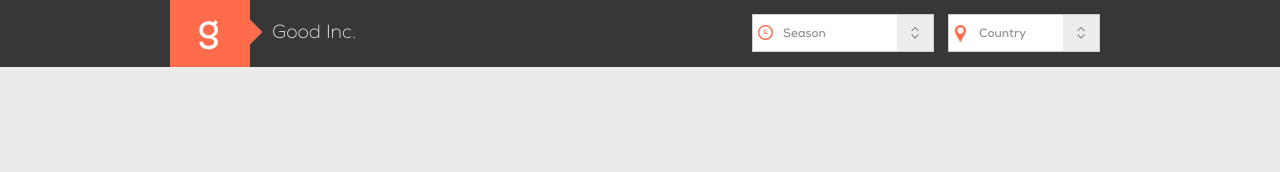
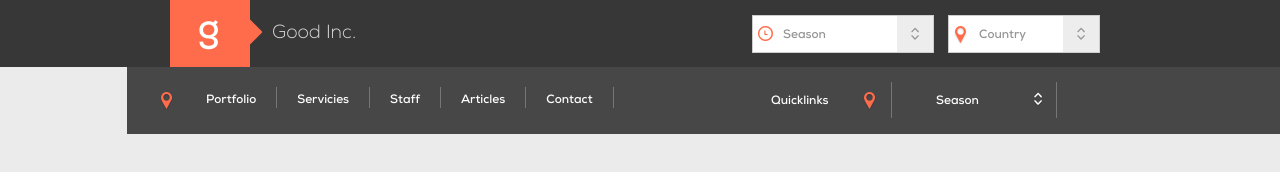
Before and after one commit to Matroskin94/Good_inc, a plain HTML site: page Index.html in a window 1280 px wide. Drawn offline with Linux system fonts and the light colour scheme.

Commit message:
Added top menu

```diff
--- a/Index.html
+++ b/Index.html
@@ -44,6 +44,52 @@
 			</div>
 
 		</div>
+
+		<div class="header-menu">
+			<div class="header-top-menu">
+				<div class="header-menu-left">
+					<img src="img/map_point_icon.png">
+					<ul>
+						<li><a href="#">Contact</a></li>
+						<li><a href="#">Articles</a></li>
+						<li><a href="#">Staff</a></li>
+						<li><a href="#">Servicies</a></li>
+						<li><a href="#">Portfolio</a></li>
+					</ul>
+				</div>
+
+				<div class="header-menu-right">
+
+					<div class="select-items" id='quicklinks'>
+						<a href="javascript:void(0)" class='choosen'>Quicklinks</a>
+						<img src="img/map_point_icon.png" class="clock">
+						<ul class="drop">
+							<li><a href="">Ukraine</a></li>
+							<li><a href="">Russia</a></li>
+							<li><a href="">Australia</a></li>
+						</ul>
+						<input type="hidden" id="select-country"></input>
+					</div>
+
+					<div class="select-items" id='dropdown'>
+						<a href="javascript:void(0)" class='choosen'>Season</a>
+						<img src="img/list_img_transparent.png"class="list-img">
+						<ul class="drop">
+							<li><a href="">Winter</a></li>
+							<li><a href="">Spring</a></li>
+							<li><a href="">Summer</a></li>
+							<li><a href="">Autumn</a></li>
+						</ul>
+						<input type="hidden" id="select-dropdown"></input>
+					</div>
+
+
+				</div>
+
+			</div>
+
+		</div>
+
 	</header>
 	<div class="main-frame">
 
--- a/css/style_selector.css
+++ b/css/style_selector.css
@@ -1,6 +1,3 @@
-body {
-
-}
 
 .select-items{
 	position: relative;
@@ -8,7 +5,7 @@ body {
 	width: 150px;
 	border: 1px solid #cecece;
 	background-color: white;
-	margin-top: 14px;
+	margin-top: 15px;
 	margin-right: 10px;
 }
 
@@ -48,6 +45,7 @@ body {
 	background-color: #fff;
 	margin: 0 0 0 -1px;
 	border:1px solid #cecece;
+	z-index: 99;
 }
 
 #season{
@@ -81,8 +79,35 @@ body {
     margin-left: 5px;
 }
 
-
 .list-img {
 	position: absolute;
 	right:0px;
 }
+
+/* Dark selector*/
+
+.header-menu-right .select-items {
+	background-color: #474747;
+	border:none;
+	border-right:1px solid #767676;
+}
+
+.header-menu-right .select-items a{
+	color:#fff;
+}
+
+.header-menu-right .select-items .drop{
+	background-color: #474747;
+	border:1px solid transparent;
+	z-index: 98;
+}
+
+.header-menu-right .select-items .drop li:hover {
+	background-color: #595959;
+}
+
+.header-menu-right .select-items .clock{
+	position: absolute;
+    margin-top: 10px;
+    right:15px;
+}
--- a/js/selector_app.js
+++ b/js/selector_app.js
@@ -14,11 +14,14 @@ $(document).ready(function(){
 	});
 
 	$('.drop').find('li').click(function(){
+				dropBlock = $(this).parent().parent().find('.drop');
 				selectRes = $(this).text();
 				$(this).parent().parent().find('input').val(selectRes);
 				$('.select-items').removeClass('active');
 				$(this).parent().parent().find('.choosen').text(selectRes);
 				dropBlock.slideUp();
+				console.log("season" + $('#select-season').val());
+				console.log("country" + $('#select-country').val());
 				return false;
 			});
 });
--- a/style.css
+++ b/style.css
@@ -13,6 +13,7 @@ header{
 .header-top{
 	margin:0 auto;
 	width: 940px;
+	height: 67px;
 	position: relative;
 }
 
@@ -48,3 +49,54 @@ header{
 	margin:0 auto;
 	width:940px;
 }
+
+.header-menu {
+	margin-top: -4px;
+    height: 67px;
+    width: 1153px;
+    background-color: #474747;
+    float: right;
+    position: relative;
+    font-family: 'nexa-bold';
+}
+
+.header-menu a{
+	text-decoration: none;
+	color:white;
+	font-size:12px;
+}
+
+.header-top-menu{
+	margin:0;
+	width: 940px;
+	height: 67px;
+	position: relative;
+}
+
+.header-menu-left ul {
+	margin-top:20px;
+	padding:0;
+	list-style-type: none;
+	float: left;
+}
+
+.header-menu-left ul > li {
+	float:right;
+	border-right:1px solid #767676;
+	padding-right: 20px;
+    padding-left: 20px;
+}
+
+.header-menu-left ul > li >a:hover{
+	border-bottom: 4px solid #f26c4f;
+    padding-bottom: 22px;
+}
+
+.header-menu-left img {
+	float:left;
+	margin: 25px 13px 0 33px;
+}
+
+.header-menu-right {
+	float:right;
+}
```
Also changed, not shown: img/list_img_dark.jpg (added), img/list_img_transparent.png (added).
